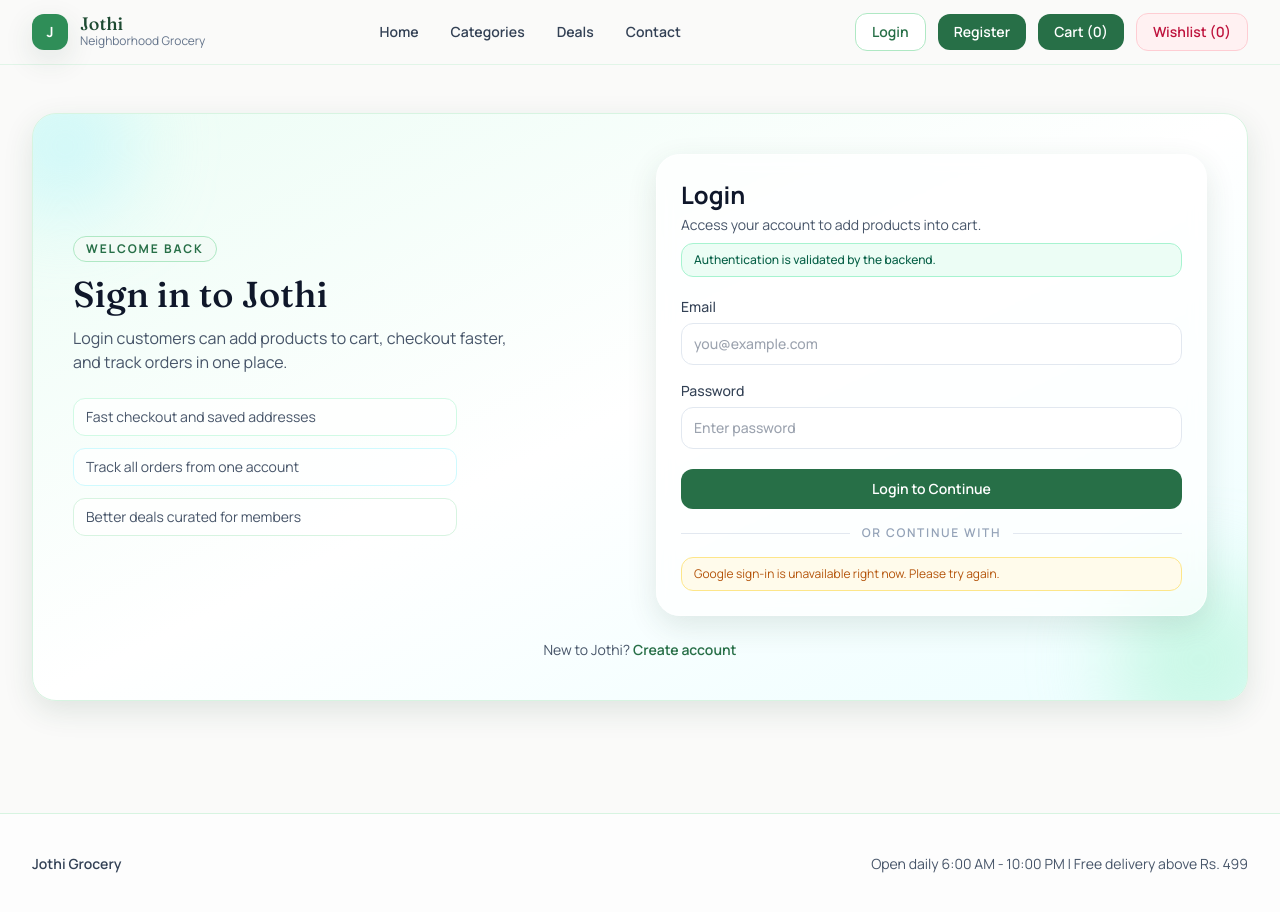
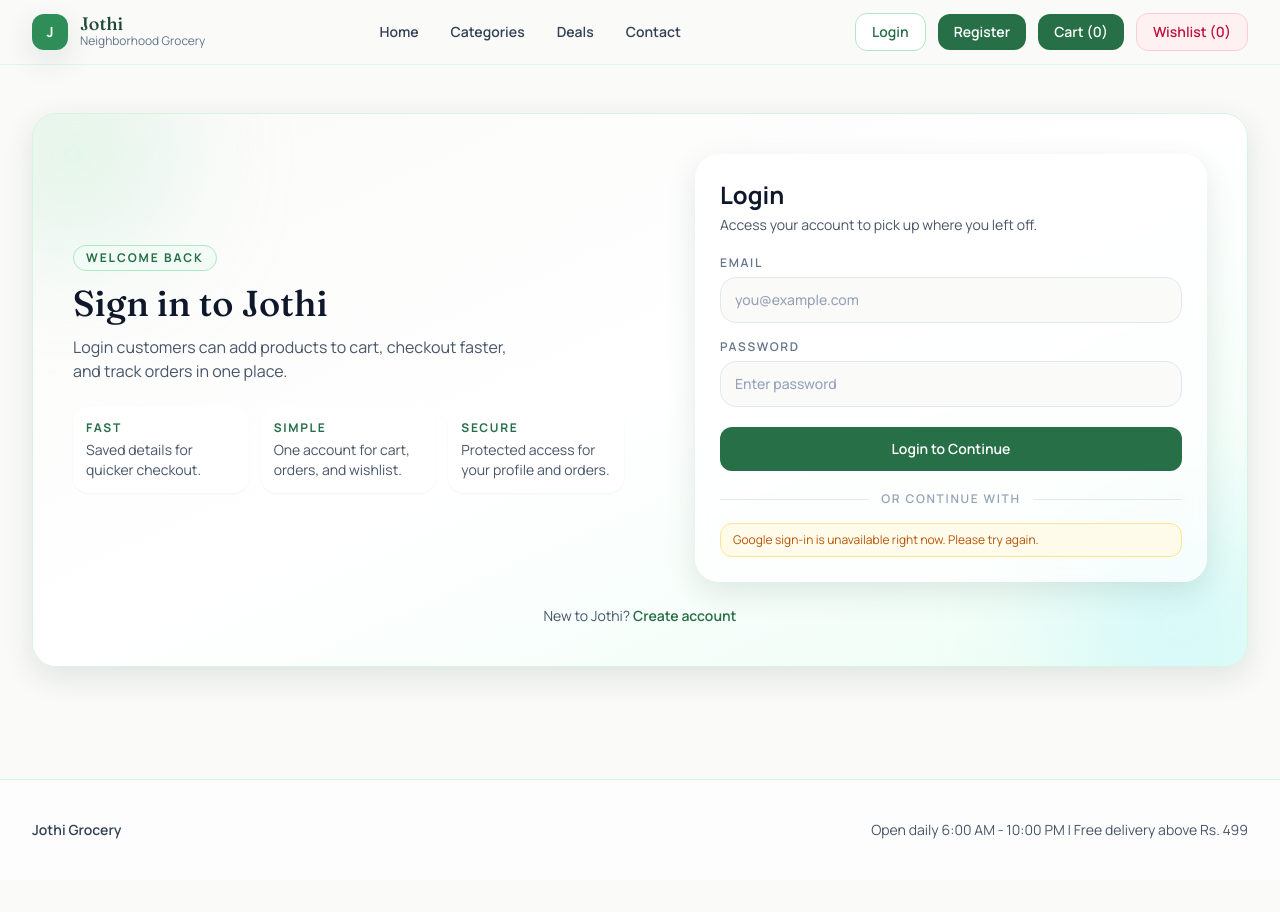
Before and after one commit to Balasarathi29/Grocery-Shop, a React (Vite) app in the folder frontend/: page /login in a window 1280 px wide. After the commit the page ends 880 px from the top, so only its background shows below. Built offline with nearby package versions, Linux system fonts and the light colour scheme; no server answers.

Commit message:
Remove backend-facing auth copy and ensure admin credentials are upserted with refreshed password hash during seeding.

```diff
--- a/frontend/src/components/auth/AuthField.jsx
+++ b/frontend/src/components/auth/AuthField.jsx
@@ -8,8 +8,10 @@ function AuthField({
   autoComplete,
 }) {
   return (
-    <label className="text-sm font-medium text-slate-700">
-      {label}
+    <label className="block text-sm font-medium text-slate-700">
+      <span className="mb-1.5 block text-xs font-semibold uppercase tracking-[0.14em] text-slate-500">
+        {label}
+      </span>
       <input
         name={name}
         type={type}
@@ -18,7 +20,7 @@ function AuthField({
         placeholder={placeholder}
         autoComplete={autoComplete}
         required
-        className="mt-1.5 w-full rounded-xl border border-slate-200 bg-white px-3 py-2.5 text-sm outline-none transition focus:border-brand-400 focus:ring-2 focus:ring-brand-200"
+        className="w-full rounded-2xl border border-slate-200 bg-stone-50 px-3.5 py-3 text-sm text-slate-900 outline-none transition placeholder:text-slate-400 focus:border-brand-400 focus:bg-white focus:ring-2 focus:ring-brand-200"
       />
     </label>
   );
--- a/frontend/src/components/auth/AuthPanel.jsx
+++ b/frontend/src/components/auth/AuthPanel.jsx
@@ -12,12 +12,12 @@ function AuthPanel({
   return (
     <section className="py-10 sm:py-12">
       <Container>
-        <div className="relative overflow-hidden rounded-3xl border border-brand-100 bg-gradient-to-br from-emerald-50 via-white to-cyan-50 p-6 shadow-soft sm:p-10">
-          <div className="pointer-events-none absolute -left-10 -top-10 h-36 w-36 rounded-full bg-cyan-200/40 blur-2xl" />
-          <div className="pointer-events-none absolute -bottom-12 -right-10 h-44 w-44 rounded-full bg-emerald-200/50 blur-2xl" />
+        <div className="relative overflow-hidden rounded-3xl border border-brand-100 bg-gradient-to-br from-stone-50 via-white to-emerald-50 p-6 shadow-soft sm:p-10">
+          <div className="pointer-events-none absolute -left-12 -top-12 h-44 w-44 rounded-full bg-brand-200/40 blur-3xl" />
+          <div className="pointer-events-none absolute -bottom-16 -right-8 h-52 w-52 rounded-full bg-cyan-200/40 blur-3xl" />
 
           <div className="relative grid gap-8 lg:grid-cols-2 lg:items-center">
-            <div>
+            <div className="max-w-xl">
               <p className="inline-flex rounded-full border border-brand-200 bg-brand-50 px-3 py-1 text-xs font-bold uppercase tracking-[0.16em] text-brand-700">
                 {eyebrow}
               </p>
@@ -28,25 +28,43 @@ function AuthPanel({
                 {subtitle}
               </p>
 
-              <div className="mt-6 grid gap-3 text-sm text-slate-600 sm:max-w-sm">
-                <p className="rounded-xl border border-emerald-100 bg-white/80 px-3 py-2">
-                  Fast checkout and saved addresses
-                </p>
-                <p className="rounded-xl border border-cyan-100 bg-white/80 px-3 py-2">
-                  Track all orders from one account
-                </p>
-                <p className="rounded-xl border border-brand-100 bg-white/80 px-3 py-2">
-                  Better deals curated for members
-                </p>
+              <div className="mt-6 grid gap-3 sm:grid-cols-3">
+                <div className="rounded-2xl border border-white/70 bg-white/80 p-3 shadow-sm">
+                  <p className="text-xs font-bold uppercase tracking-[0.14em] text-brand-700">
+                    Fast
+                  </p>
+                  <p className="mt-1 text-sm text-slate-600">
+                    Saved details for quicker checkout.
+                  </p>
+                </div>
+                <div className="rounded-2xl border border-white/70 bg-white/80 p-3 shadow-sm">
+                  <p className="text-xs font-bold uppercase tracking-[0.14em] text-brand-700">
+                    Simple
+                  </p>
+                  <p className="mt-1 text-sm text-slate-600">
+                    One account for cart, orders, and wishlist.
+                  </p>
+                </div>
+                <div className="rounded-2xl border border-white/70 bg-white/80 p-3 shadow-sm">
+                  <p className="text-xs font-bold uppercase tracking-[0.14em] text-brand-700">
+                    Secure
+                  </p>
+                  <p className="mt-1 text-sm text-slate-600">
+                    Protected access for your profile and orders.
+                  </p>
+                </div>
               </div>
             </div>
 
-            <div className="glass-card rounded-3xl p-5 sm:p-6">{form}</div>
+            <div className="glass-card rounded-3xl p-5 sm:p-6 lg:ml-auto lg:w-full lg:max-w-lg">
+              {form}
+            </div>
           </div>
 
           <div className="relative mt-6 text-center text-sm text-slate-600">
             {footerLabel}{" "}
             <button
+              type="button"
               onClick={onFooterAction}
               className="font-semibold text-brand-700 transition hover:text-brand-800"
             >
--- a/frontend/src/components/pages/LoginPage.jsx
+++ b/frontend/src/components/pages/LoginPage.jsx
@@ -51,15 +51,13 @@ function LoginPage() {
   };
 
   const formContent = (
-    <form onSubmit={handleSubmit}>
-      <h2 className="text-xl font-bold text-slate-900 sm:text-2xl">Login</h2>
-      <p className="mt-1 text-sm text-slate-600">
-        Access your account to add products into cart.
-      </p>
-
-      <p className="mt-2 rounded-xl border border-emerald-200 bg-emerald-50 px-3 py-2 text-xs font-medium text-emerald-800">
-        Authentication is validated by the backend.
-      </p>
+    <form onSubmit={handleSubmit} className="space-y-5">
+      <div>
+        <h2 className="text-xl font-bold text-slate-900 sm:text-2xl">Login</h2>
+        <p className="mt-1 text-sm text-slate-600">
+          Access your account to pick up where you left off.
+        </p>
+      </div>
 
       {auth.notice && (
         <p className="mt-4 rounded-xl border border-amber-200 bg-amber-50 px-3 py-2 text-sm text-amber-800">
@@ -73,7 +71,7 @@ function LoginPage() {
         </p>
       )}
 
-      <div className="mt-5 grid gap-4">
+      <div className="grid gap-4">
         <AuthField
           label="Email"
           name="email"
@@ -96,7 +94,7 @@ function LoginPage() {
 
       <button
         type="submit"
-        className="mt-5 w-full rounded-xl bg-brand-700 py-2.5 text-sm font-semibold text-white transition hover:bg-brand-800"
+        className="w-full rounded-xl bg-brand-700 py-3 text-sm font-semibold text-white transition hover:bg-brand-800 focus:outline-none focus:ring-2 focus:ring-brand-300 focus:ring-offset-2"
       >
         Login to Continue
       </button>
--- a/frontend/src/components/pages/RegisterPage.jsx
+++ b/frontend/src/components/pages/RegisterPage.jsx
@@ -54,15 +54,16 @@ function RegisterPage() {
   };
 
   const formContent = (
-    <form onSubmit={handleSubmit}>
-      <h2 className="text-xl font-bold text-slate-900 sm:text-2xl">Register</h2>
-      <p className="mt-1 text-sm text-slate-600">
-        Create an account to start adding items to your cart.
-      </p>
-
-      <p className="mt-2 rounded-xl border border-amber-200 bg-amber-50 px-3 py-2 text-xs font-medium text-amber-800">
-        Account creation is handled by backend user APIs.
-      </p>
+    <form onSubmit={handleSubmit} className="space-y-5">
+      <div>
+        <h2 className="text-xl font-bold text-slate-900 sm:text-2xl">
+          Register
+        </h2>
+        <p className="mt-1 text-sm text-slate-600">
+          Create your account to save details, speed up checkout, and track
+          orders.
+        </p>
+      </div>
 
       {error && (
         <p className="mt-4 rounded-xl border border-rose-200 bg-rose-50 px-3 py-2 text-sm text-rose-700">
@@ -70,7 +71,7 @@ function RegisterPage() {
         </p>
       )}
 
-      <div className="mt-5 grid gap-4 sm:grid-cols-2">
+      <div className="grid gap-4 sm:grid-cols-2">
         <AuthField
           label="Full Name"
           name="fullName"
@@ -109,7 +110,7 @@ function RegisterPage() {
 
       <button
         type="submit"
-        className="mt-5 w-full rounded-xl bg-brand-700 py-2.5 text-sm font-semibold text-white transition hover:bg-brand-800"
+        className="w-full rounded-xl bg-brand-700 py-3 text-sm font-semibold text-white transition hover:bg-brand-800 focus:outline-none focus:ring-2 focus:ring-brand-300 focus:ring-offset-2"
       >
         Create Account
       </button>
```
Also changed, not shown: 1 other file (tests, documents, lock files or other folders).
